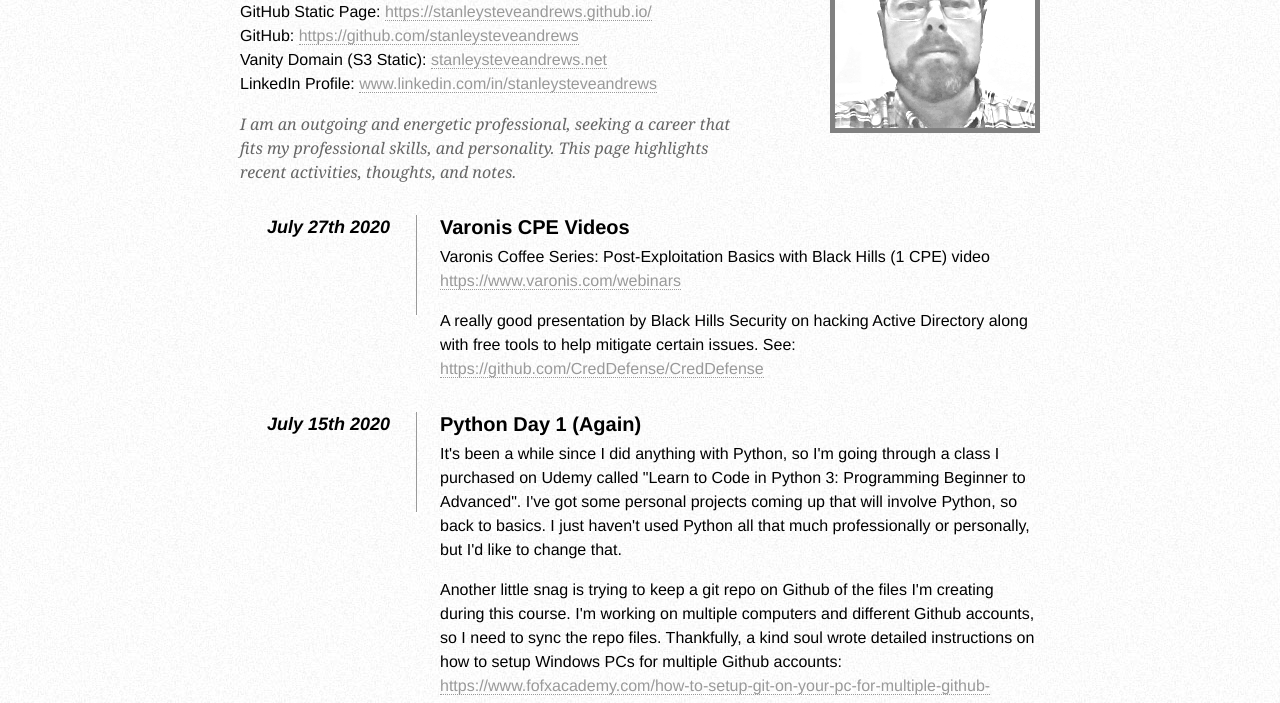
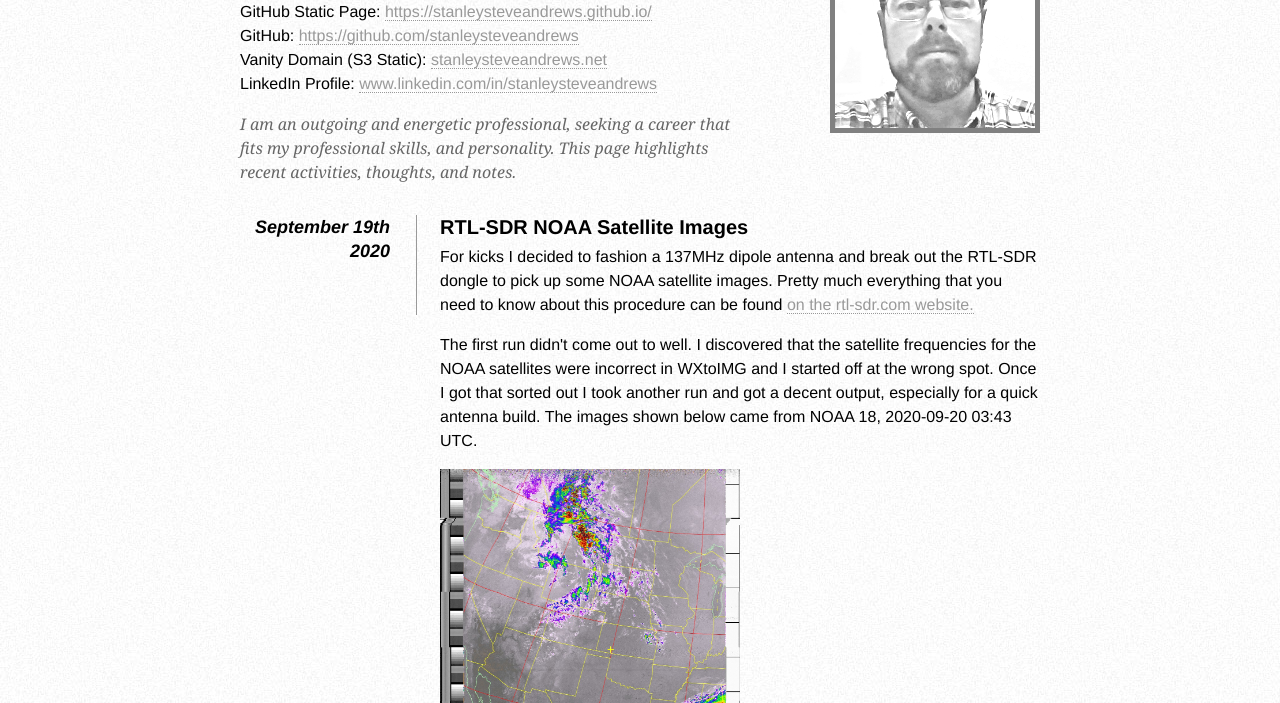
Before and after one commit to stanleysteveandrews/stanleysteveandrews.github.io, a plain HTML site: page index.html in a window 1280 px wide. Shown: the part 97-800 px from the top of the page. Drawn offline with Linux system fonts and the light colour scheme.

Commit message:
rtl-sdr noaa images

```diff
--- a/index.html
+++ b/index.html
@@ -26,7 +26,8 @@
         dt { font-style: italic; font-weight: bold; font-size: 18px; text-align: right; padding: 0 26px 0 0; width: 150px; float: left; height: 100px; border-right: 1px solid #999;  }
         dd { width: 600px; float: right; }
         dd.clear { float: none; margin: 0; height: 15px; }
-
+		img.one { height: auto; width: auto; }
+		img.two { height: 50%; width: 50%;}
 
      </style>
 	 <link rel="stylesheet" type="text/css" href="style.css">
@@ -68,6 +69,24 @@
 
 		<div class="clear"></div>
         <dl>
+			<dd class="clear"></dd>
+			<dt>September 19th 2020</dt>
+			<dd>
+			<h2>RTL-SDR NOAA Satellite Images</h2>
+			<p>
+			For kicks I decided to fashion a 137MHz dipole antenna and break out the RTL-SDR dongle to pick up some NOAA satellite images. Pretty much everything that you need to know about this procedure can be found
+			<a href='https://www.rtl-sdr.com/a-simple-guide-to-setting-up-a-diy-noaa-weather-satellite-ground-station/' target='_blank'>on the rtl-sdr.com website.</a></p>
+			<p>
+			The first run didn't come out to well. I discovered that the satellite frequencies for the NOAA satellites were incorrect in WXtoIMG and I started off at the wrong spot. Once I got that sorted out I took another run and got a decent output, especially for a quick antenna build. The images shown below came from NOAA 18, 2020-09-20 03:43 UTC.
+			</p>
+			<a href="./images/noaa_img/noaa-18-09200343-no.jpg"><img class="two" src="./images/noaa_img/noaa-18-09200343-no.jpg" /></a>
+			<a href="./images/noaa_img/noaa-18-09200343-mcir.jpg"><img class="two" src="./images/noaa_img/noaa-18-09200343-mcir.jpg" /></a>
+			<a href="./images/noaa_img/noaa-18-09200343-contrasta.jpg"><img class="two" src="./images/noaa_img/noaa-18-09200343-contrasta.jpg" /></a>
+			<a href="./images/noaa_img/rtl-sdr_setup.jpg"><img class="two" src="./images/noaa_img/rtl-sdr_setup.jpg" /></a>
+			<a href="./images/noaa_img/137mhz_dipole_antenna.jpg"><img class="two" src="./images/noaa_img/137mhz_dipole_antenna.jpg" /></a>
+			</dd>
+
+
 
 			<dd class="clear"></dd>
 			<dt>July 27th 2020</dt>
```
Also changed, not shown: images/noaa_img/137mhz_dipole_antenna.jpg (added), images/noaa_img/noaa-18-09200343-contrasta.jpg (added), images/noaa_img/noaa-18-09200343-contrastb.jpg (added), images/noaa_img/noaa-18-09200343-mcir.jpg (added), images/noaa_img/noaa-18-09200343-no.jpg (added), images/noaa_img/rtl-sdr_setup.jpg (added), images/noaa_img/rtl-sdr_setup_2.jpg (added).
